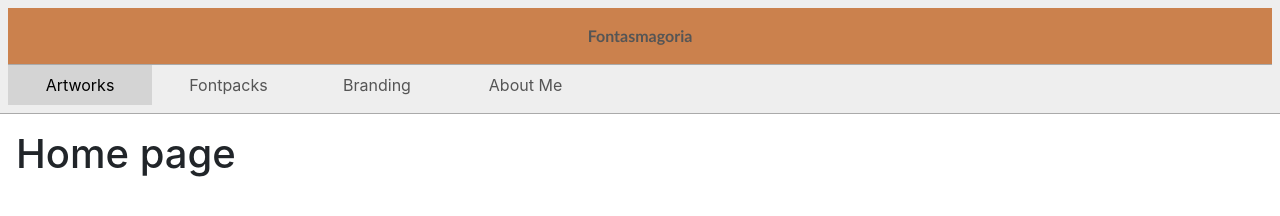
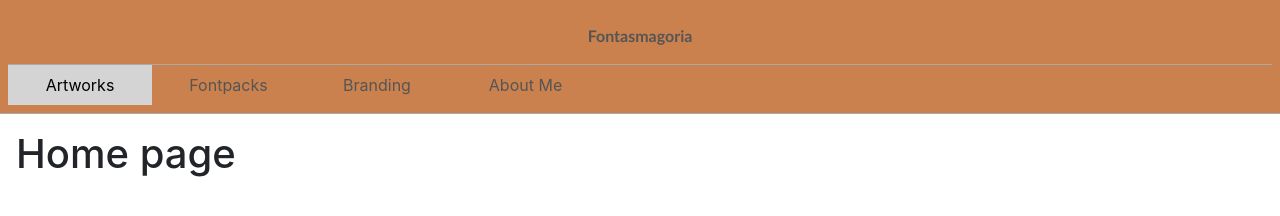
Before and after one commit to ajazli/fontasmagoria, a plain HTML site: page index.html in a window 1280 px wide. Drawn offline with nearby package versions, Linux system fonts and the light colour scheme.

Commit message:
1 file modified

```diff
--- a/styles.css
+++ b/styles.css
@@ -17,13 +17,14 @@ nav {
   padding: 0.5rem;
   gap: 0.5rem;
   border-bottom: solid 1px #aaa;
-  background-color: #eee;
+  background-color: #CB814D;
 }
 
 .typeface{
   text-align: center;
   display: block;
   background-color: #CB814D;
+  color: black;
 }
 
 .typeface a{
```
